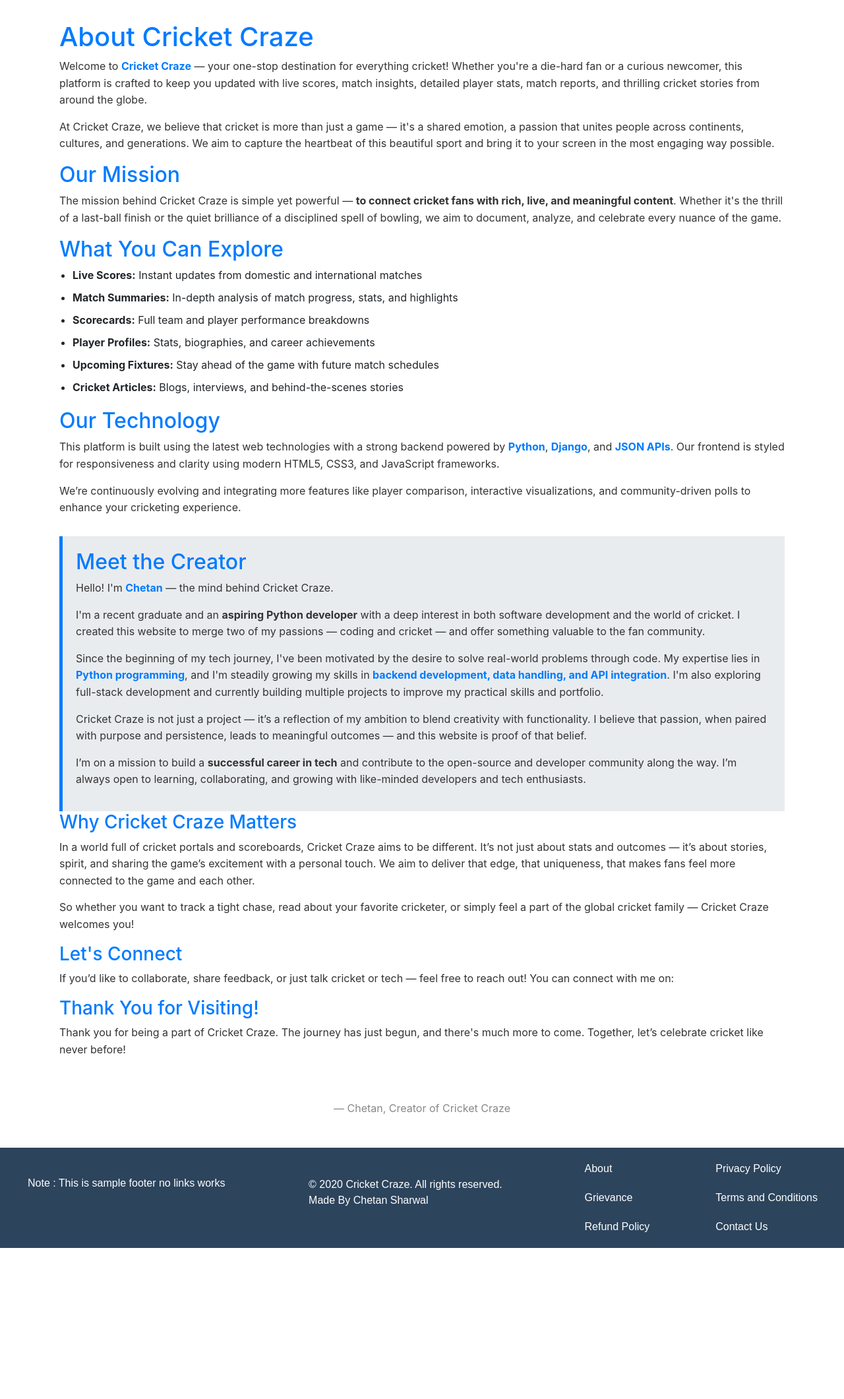
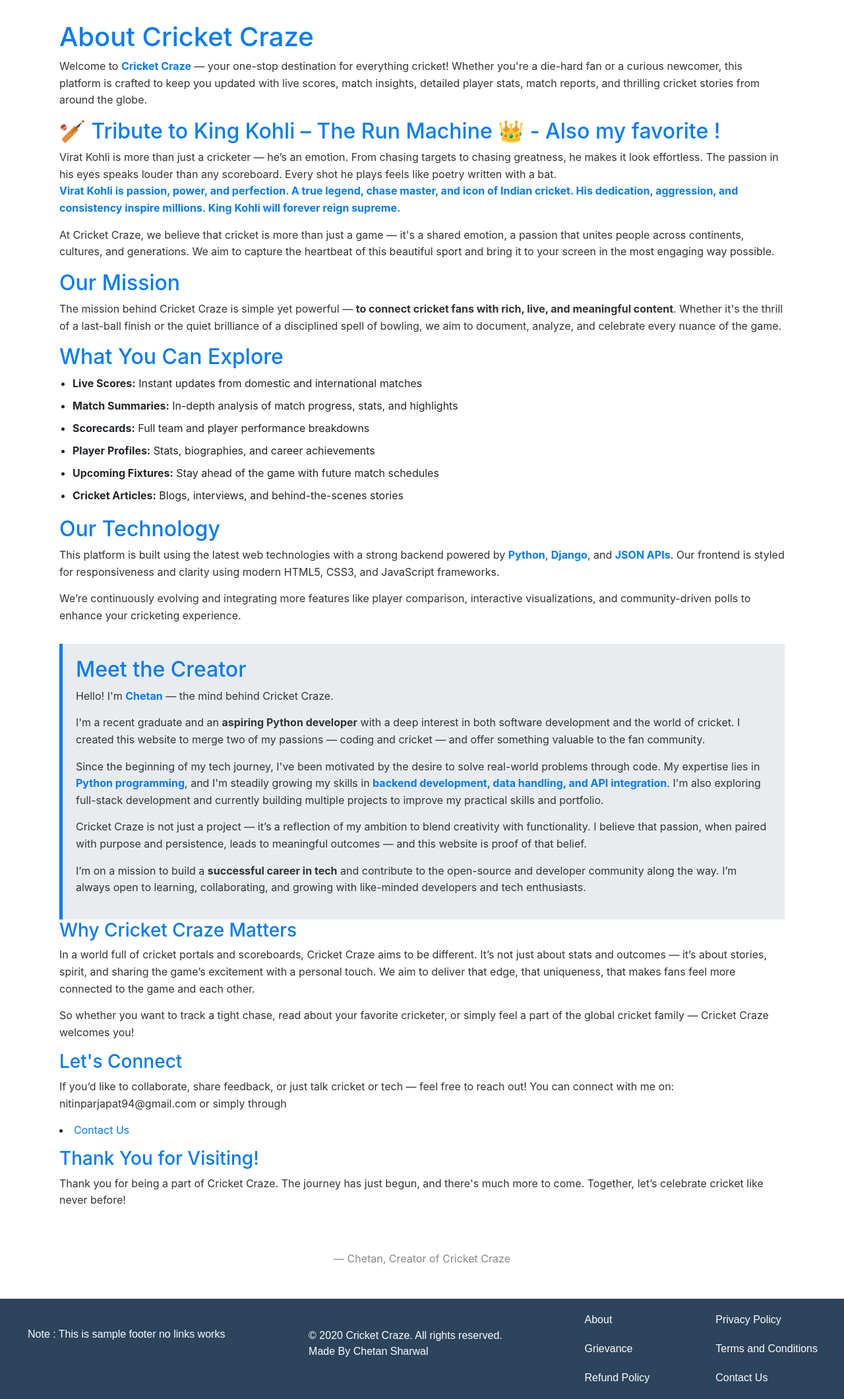
Before and after one commit to Nitinsharwal/cricket_craze, a Django app: template crex_prj cp/templates/about.html in a window 1280 px wide. Shown: the part 96-2217 px from the top of the page at 66% size. Before the commit the page ends 1988 px from the top, so only its background shows below. Run offline with Django 5.2, Linux system fonts and the light colour scheme; the template is opened without the code that fills it: most values are stand-ins (such as "Sample title", 1, 10 or a date in 2020).

Commit message:
about.html

```diff
--- a/crex_prj cp/templates/about.html
+++ b/crex_prj cp/templates/about.html
@@ -56,7 +56,15 @@
     scores, match insights, detailed player stats, match reports, and thrilling
     cricket stories from around the globe.
   </p>
-
+  <h2>🏏 Tribute to King Kohli – The Run Machine 👑 - Also my favorite !</h2>
+  <p>
+    Virat Kohli is more than just a cricketer — he’s an emotion. From chasing
+    targets to chasing greatness, he makes it look effortless. The passion in
+    his eyes speaks louder than any scoreboard. Every shot he plays feels like
+    poetry written with a bat.<br>
+    <span class="highlight">
+Virat Kohli is passion, power, and perfection. A true legend, chase master, and icon of Indian cricket. His dedication, aggression, and consistency inspire millions. King Kohli will forever reign supreme.</span>
+  </p>
   <p>
     At Cricket Craze, we believe that cricket is more than just a game — it's a
     shared emotion, a passion that unites people across continents, cultures,
@@ -176,6 +184,10 @@
   <p>
     If you’d like to collaborate, share feedback, or just talk cricket or tech —
     feel free to reach out! You can connect with me on:
+    nitinparjapat94@gmail.com or simply through
+    <a href="{% url 'contact' %}">
+      <li>Contact Us</li>
+    </a>
   </p>
 
   <h3>Thank You for Visiting!</h3>
```
